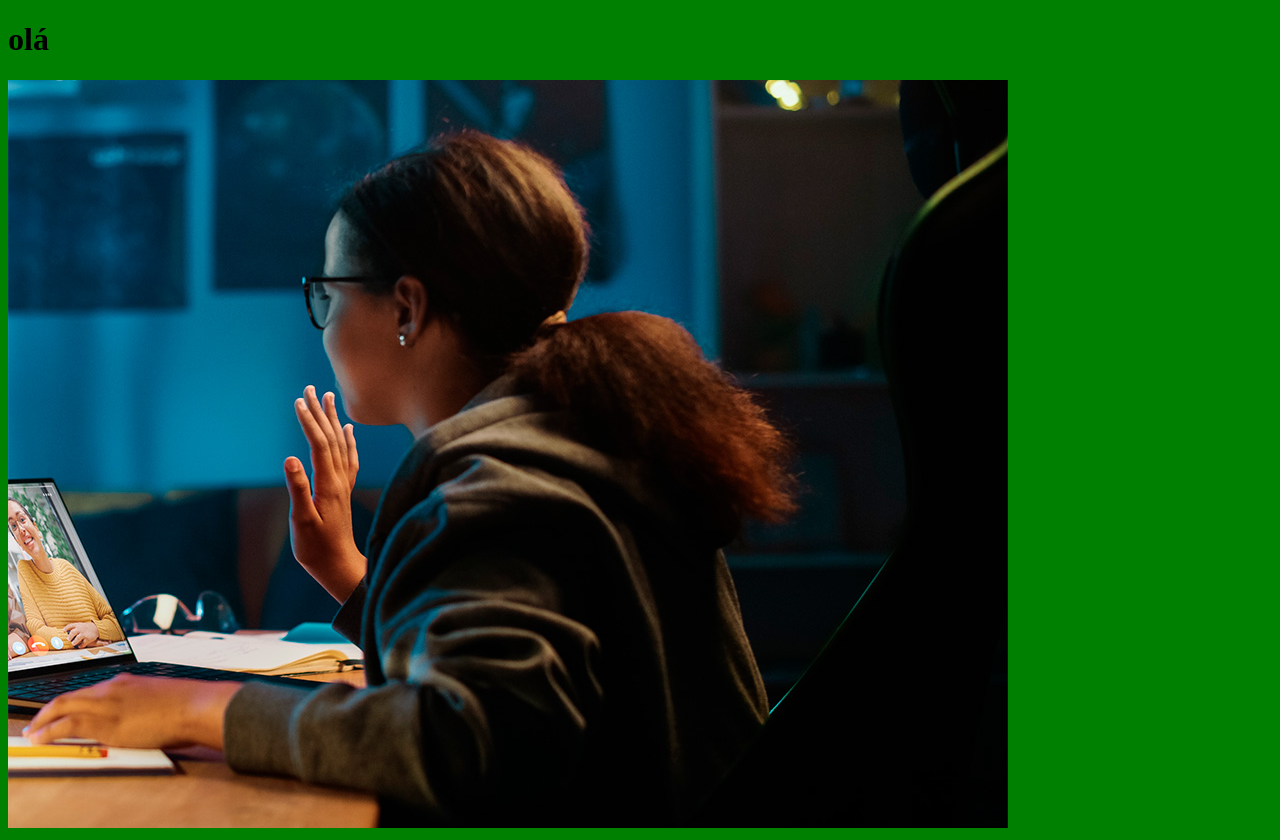
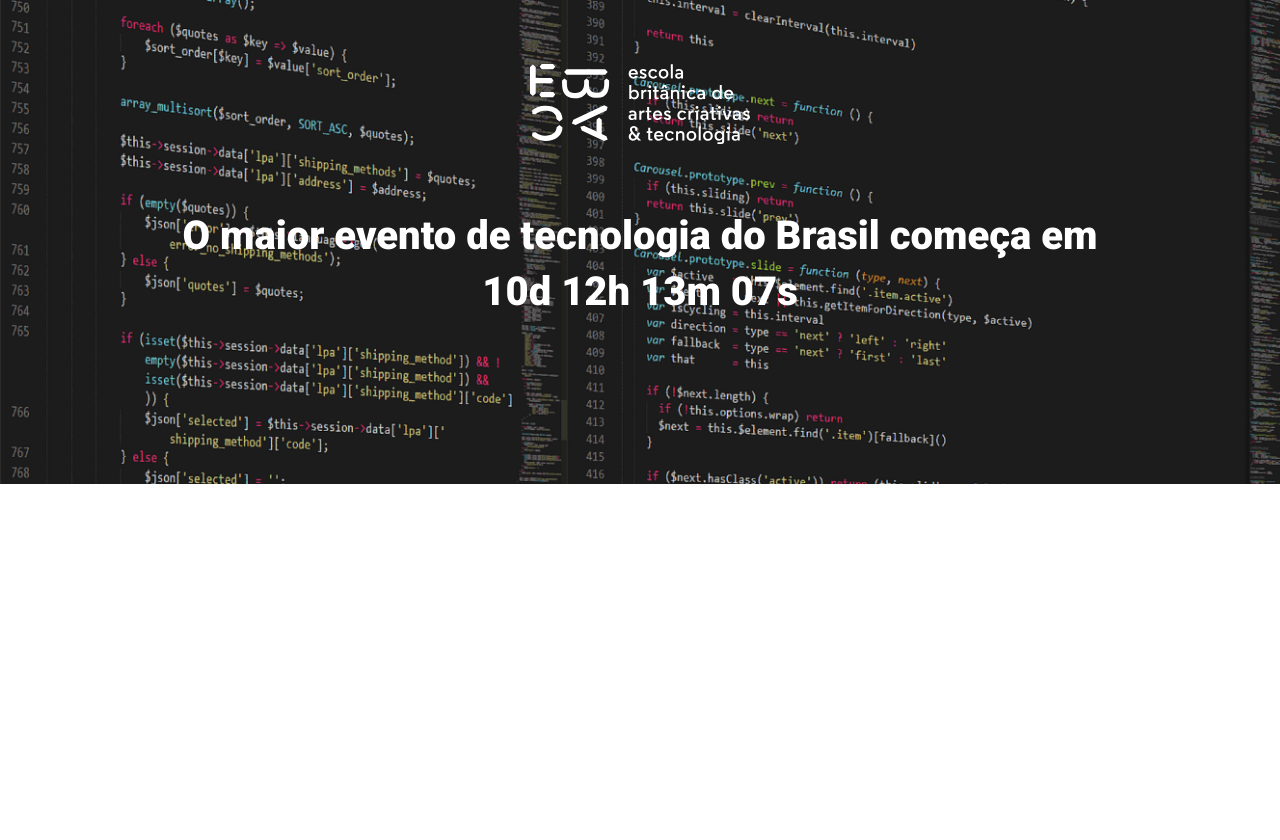
Before and after one commit to GNetodev/ebac_tech_talks, a website built with Parcel: page src/index.html in a window 1280 px wide. After the commit the page ends 800 px from the top, so only its background shows below. Built offline with nearby package versions, Linux system fonts and the light colour scheme.

Commit message:
Criando o hero

```diff
--- a/package.json
+++ b/package.json
@@ -4,6 +4,7 @@
   "main": "index.js",
   "scripts": {
     "dev": "parcel src/index.html src/styles/main.scss src/scripts/main.js --no-cache",
+    "build": "parcel build src/index.html --no-cache --public-url ./",
     "test": "echo \"Error: no test specified\" && exit 1"
   },
   "keywords": [],
--- a/src/index.html
+++ b/src/index.html
@@ -3,12 +3,25 @@
 <head>
     <meta charset="UTF-8">
     <meta name="viewport" content="width=device-width, initial-scale=1.0">
-    <title>Document</title>
+    <title>EBAC Tech Talks</title>
+
+    <link rel="preconnect" href="https://fonts.googleapis.com">
+    <link rel="preconnect" href="https://fonts.gstatic.com" crossorigin>
+    <link href="https://fonts.googleapis.com/css2?family=Roboto:wght@400;700;900&display=swap" rel="stylesheet">
+
     <link rel="stylesheet" href="styles/main.scss">
 </head>
 <body>
-    <h1>olá</h1>
-    <img src="./images/backend.png" alt="">
+    <header class="hero">
+        <div class="container">
+            <img class="hero__logo" src="./images/ebac_logo.svg" alt="EBAC">
+            <p class="hero__text">
+                O maior evento de tecnologia do Brasil começa em 10d 12h 13m 07s
+            </p>
+        </div>
+    </header>
+
+
     <script src="scripts/main.js"></script>
 </body>
 </html>
--- /dev/null
+++ b/src/styles/_hero.scss
@@ -0,0 +1,37 @@
+.hero {
+    padding-top:  64px;
+    padding-bottom: 100px;
+    background-image: url(../images/fundo.png);
+    background-repeat: no-repeat;
+    background-size: cover;
+
+    &__text {
+        margin-top: 64px;
+        margin-bottom: 64px;
+        text-align: center;
+        font-size: 40px;
+        font-weight: 800;
+        line-height: 56px;
+    }
+
+    &__logo {
+        margin: 0 auto;
+        height: 80px;
+        display: block;
+    }
+
+    @media (max-width: 640px) {
+
+        padding: 40px 0;
+
+        &__logo {
+            height: 40px;
+        }
+
+        &__text {
+            font-size:  18px;
+            line-height: 24px;
+            margin: 24px 0;
+        }
+    }
+}
--- a/src/styles/main.scss
+++ b/src/styles/main.scss
@@ -1,3 +1,23 @@
-body {
-    background-color: green;
+@use 'hero';
+
+* {
+    margin: 0;
+    padding: 0;
+    box-sizing: border-box;
+    font-family: Roboto, sans-serif;
+    color: #fff;
 }
+
+.container {
+    max-width: 960px;
+    width: 100%;
+    margin: 0 auto;
+
+    @media (max-width: 640px) {
+        max-width: 80%;
+    }
+
+    @media (max-width: 1024px) {
+        max-width: 90%;
+    }
+}
```
